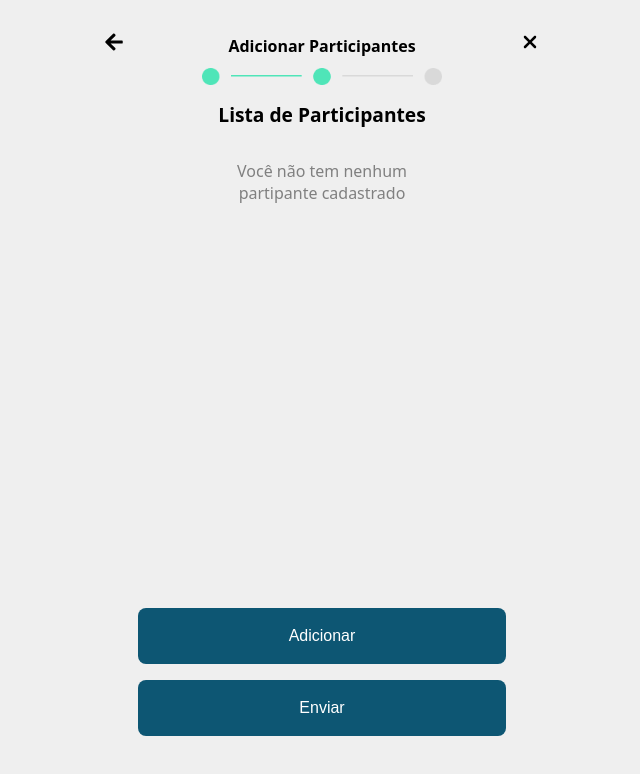
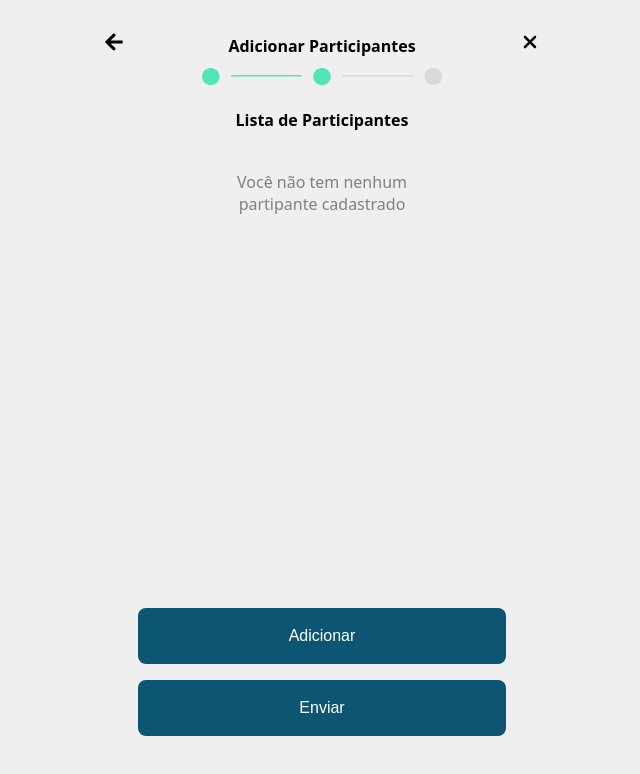
Before and after one commit to MatheusCarvalho2/secretsfriendsfrontend, a React (Vite) app: page /lista in a window 1280 px wide. Shown: the top 774 px of the page, without its empty margins (318-958 px from the left). Built offline with nearby package versions, Linux system fonts and the light colour scheme.

Commit message:
Alteração na estilização do projeto para ficar mais próximo do design

```diff
--- a/src/pages/Create/Create.css
+++ b/src/pages/Create/Create.css
@@ -15,10 +15,6 @@
     text-align: center;
 }
 
-.register-header h2 {
-    font-size: 1rem;
-}
-
 .steps {
     max-width: 15rem;
     height: auto;
--- a/src/pages/ParticipantsList/ParticipantsList.css
+++ b/src/pages/ParticipantsList/ParticipantsList.css
@@ -6,12 +6,11 @@
 }
 
 .message {
-    color: gray;
-    padding: 2rem 1rem 2rem 1rem;
+    padding: 2rem 0;
     display: flex;
     flex-direction: column;
     justify-content: flex-start;
-    width: 480px;
+    width: 358px;
     text-align: center;
 }
 
--- a/src/style/global.css
+++ b/src/style/global.css
@@ -33,5 +33,17 @@ a {
 }
 
 h2 {
-  font-size: 1.2rem;
+  font-size: 1rem;
 }
+
+p {
+  font-size: 1rem;
+}
+
+.padding-8px {
+  padding: 8px;
+}
+
+.color-font-gray {
+  color: gray;
+}
```
